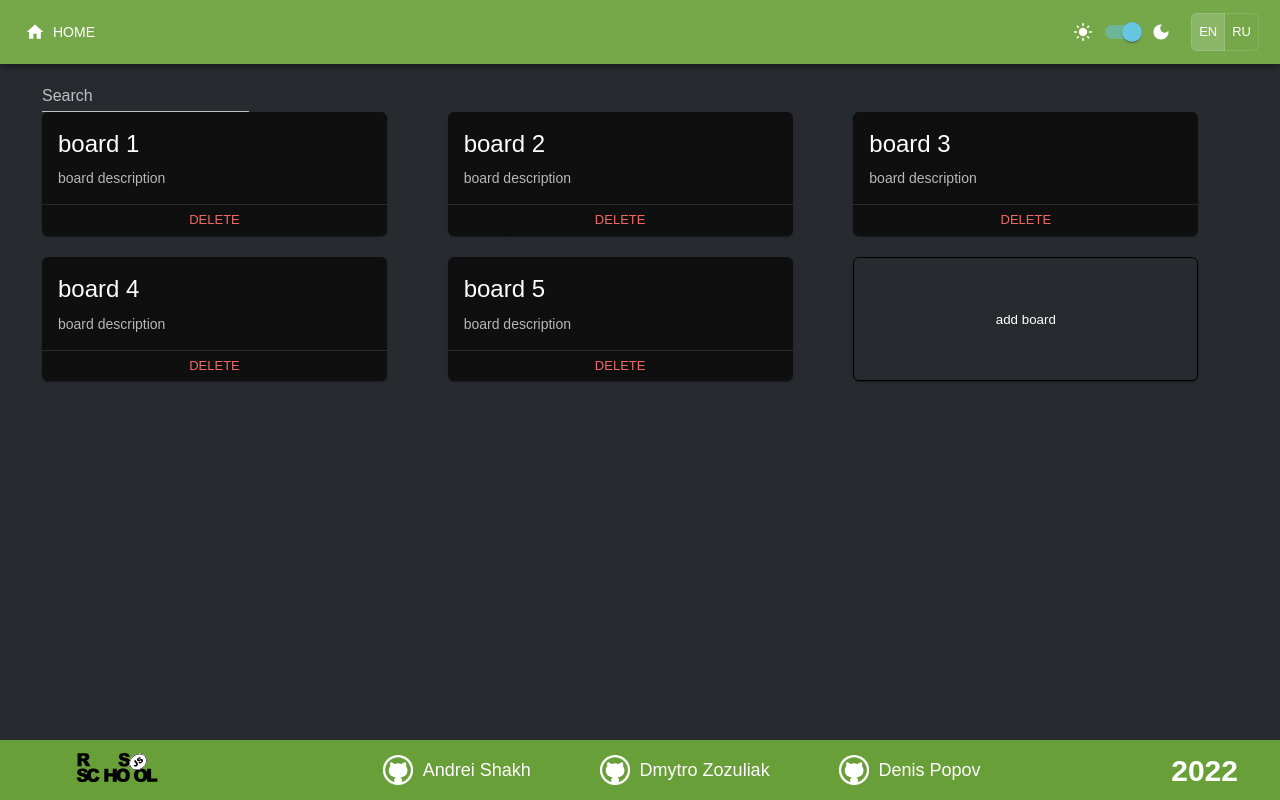
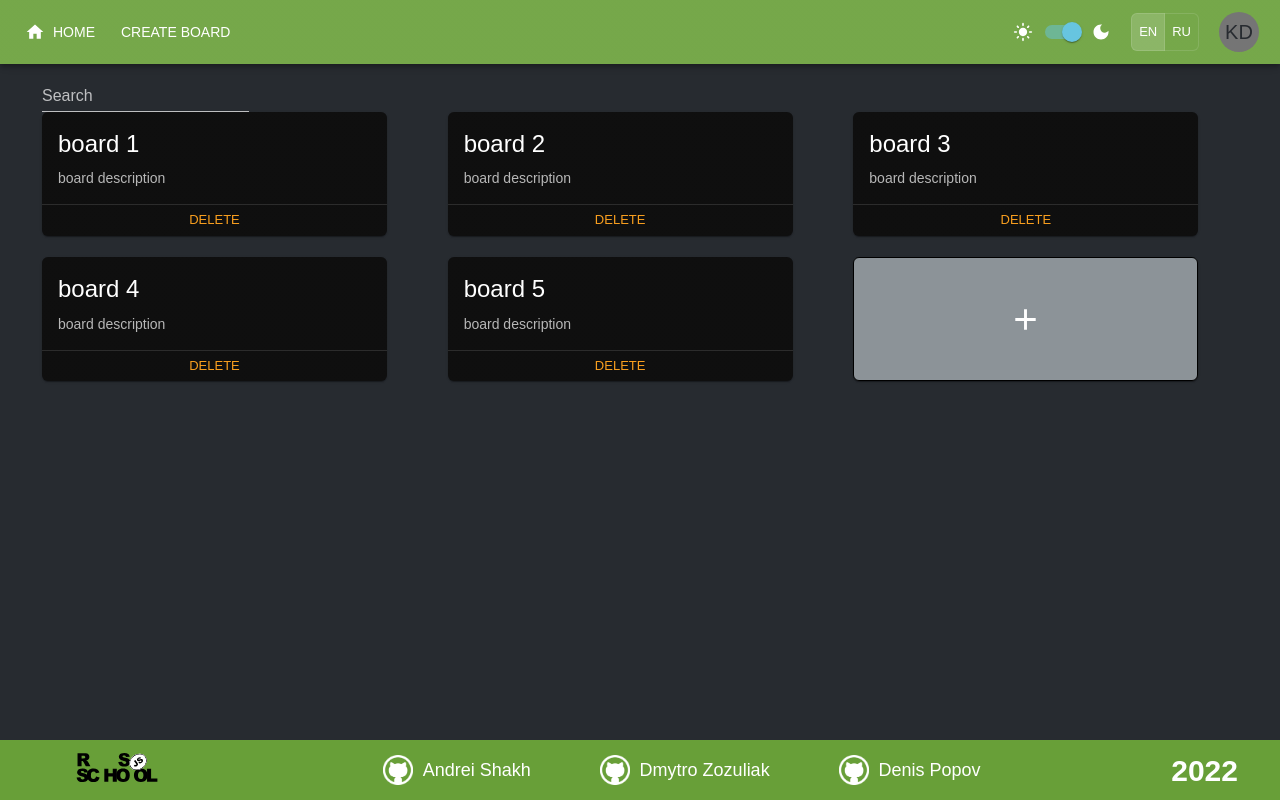
Before and after one commit to strawberrystr1/project-management-app, a React (Create React App) app: page /boards in a window 1280 px wide. Built offline with nearby package versions, Linux system fonts and the light colour scheme.

Commit message:
feat: add board btn

```diff
--- a/src/pages/boards_page/BoardsPage.tsx
+++ b/src/pages/boards_page/BoardsPage.tsx
@@ -12,7 +12,11 @@ import {
   TextField,
   Typography,
 } from '@mui/material';
+import AddIcon from '@mui/icons-material/Add';
+import { useTranslation } from 'react-i18next';
 import { useNavigate } from 'react-router-dom';
+import CreateBoardForm from '../../components/CreateBoardForm';
+import DialogButton from '../../components/layouts/DialogButton';
 import styles from './style.module.scss';
 
 const boardsMock = [
@@ -23,7 +27,37 @@ const boardsMock = [
   { id: '5', title: 'board 5' },
 ];
 
+// const boardsMock = [];
+
 const Boards = () => {
+  const createAddBtn = (handleOpen: () => void) => {
+    return (
+      <Grid onClick={handleOpen} item xs={2} sm={4} md={4}>
+        <Card
+          sx={{
+            height: '100%',
+            maxWidth: 345,
+            backgroundColor: 'secondary.main',
+            // backgroundColor: 'transparent',
+            border: '1px solid black',
+          }}
+        >
+          <CardActionArea
+            sx={{
+              height: '100%',
+              display: 'flex',
+              alignItems: 'center',
+              justifyContent: 'center',
+            }}
+            onClick={() => console.log('ADD')}
+          >
+            <AddIcon fontSize="large" />
+          </CardActionArea>
+        </Card>
+      </Grid>
+    );
+  };
+
   return (
     <>
       <TextField id="standard-basic" label="Search" variant="standard" />
@@ -35,9 +69,11 @@ const Boards = () => {
       >
         {boardsMock.map((board) => (
           <Grid item xs={2} sm={4} md={4} key={board.id}>
-            {/* {background: "main.primary"} */}
             <Card sx={{ maxWidth: 345 }}>
-              <CardActionArea onClick={() => console.log('open card')}>
+              <CardActionArea
+                // sx={{ backgroundColor: 'secondary.main' }}
+                onClick={() => console.log('open card', board.id)}
+              >
                 <CardContent>
                   <Typography gutterBottom variant="h5" component="div">
                     {board.title}
@@ -48,34 +84,28 @@ const Boards = () => {
                 </CardContent>
               </CardActionArea>
               <Divider />
-              <Button size="small" fullWidth onClick={() => console.log('delete')} color="error">
+              <Button
+                size="small"
+                // variant="contained"
+                // variant="outlined"
+                // variant="text"
+                fullWidth
+                onClick={() => console.log('delete card', board.id)}
+                // color="error"
+                // color="secondary"
+                // color="info"
+                color="warning"
+              >
                 Delete
               </Button>
             </Card>
           </Grid>
         ))}
-        <Grid item xs={2} sm={4} md={4}>
-          <Card
-            sx={{
-              height: '100%',
-              maxWidth: 345,
-              background: 'transparent',
-              border: '1px solid black',
-            }}
-          >
-            <CardActionArea
-              sx={{
-                height: '100%',
-                display: 'flex',
-                alignItems: 'center',
-                justifyContent: 'center',
-              }}
-              onClick={() => console.log('ADD')}
-            >
-              add board
-            </CardActionArea>
-          </Card>
-        </Grid>
+        <DialogButton
+          type="new_board"
+          btn={(handleOpen) => createAddBtn(handleOpen)}
+          form={(handleClose) => <CreateBoardForm handleClose={handleClose} />}
+        />
       </Grid>
     </>
   );
--- a/src/store/reducers/userSlice.ts
+++ b/src/store/reducers/userSlice.ts
@@ -1,7 +1,7 @@
 import { createSlice, PayloadAction } from '@reduxjs/toolkit';
 
 const initialState = {
-  isLogged: false,
+  isLogged: true,
   userId: '',
 };
 
```
Also changed, not shown: 1 other file (tests, documents, lock files or other folders).
